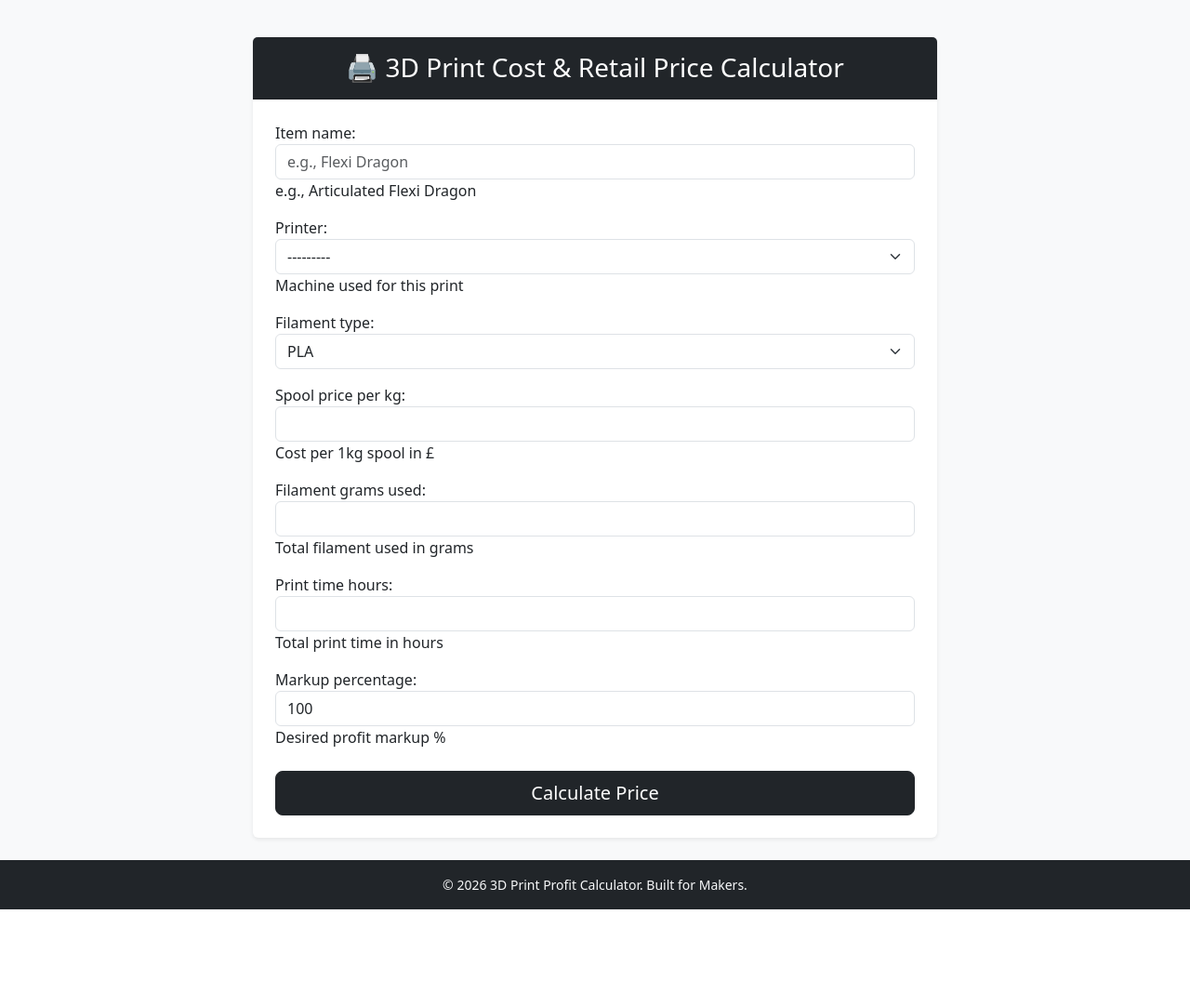
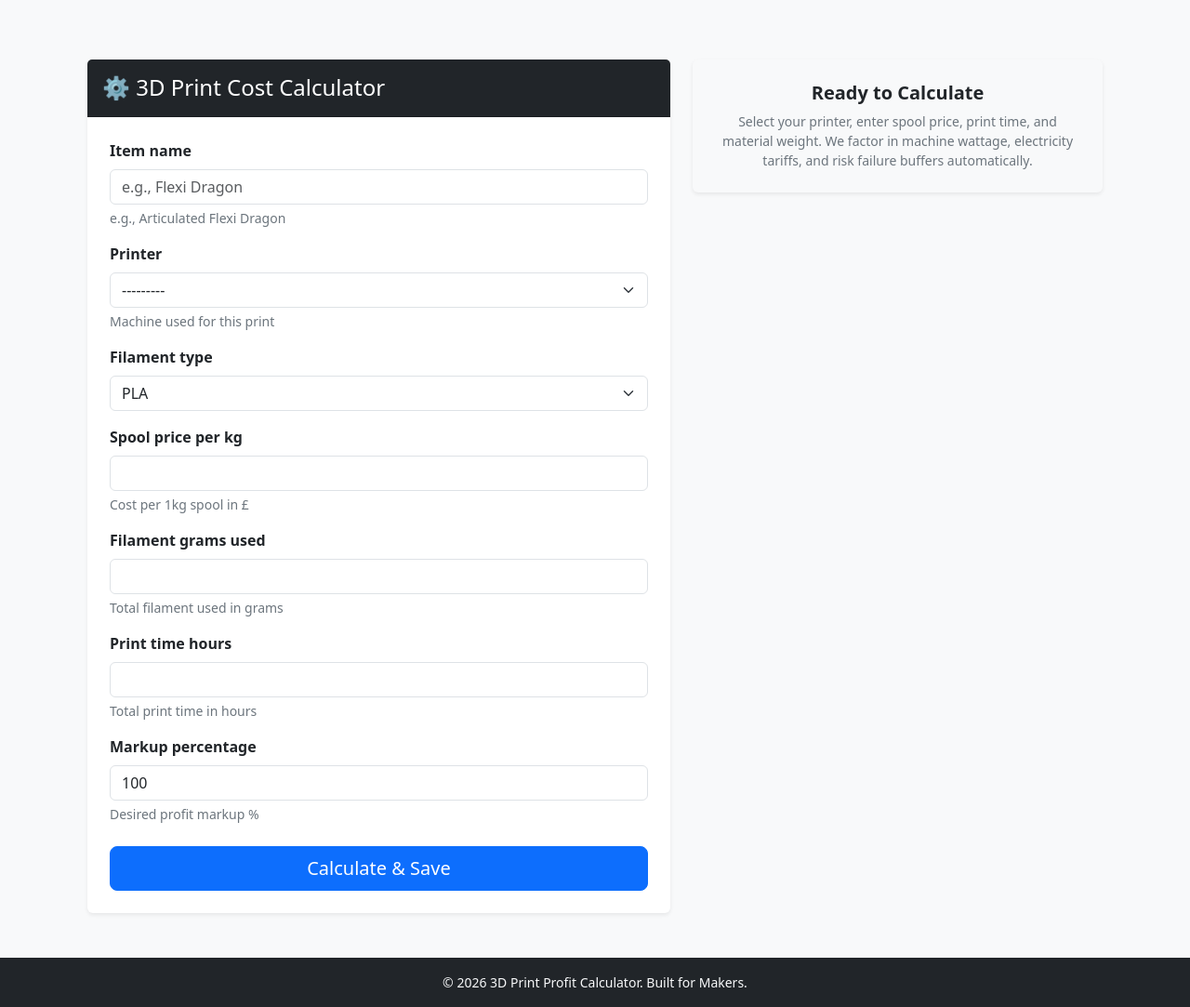
Before and after one commit to paulybruv/3d-print-profit-calculator, a Django app: page / in a window 1280 px wide. Shown: the part 56-1139 px from the top of the page at 93% size. Before the commit the page ends 1034 px from the top, so only its background shows below. Run offline with Django 5.2, Linux system fonts and the light colour scheme; data that the repository does not hold is empty.

Commit message:
refactor: replace django-allauth with native django auth and update templates

```diff
--- a/config/urls.py
+++ b/config/urls.py
@@ -1,8 +1,14 @@
+"""
+URL configuration for the main config project.
+
+Routes traffic to the Django admin site and includes URL patterns
+from the print_calc application.
+"""
+
 from django.contrib import admin
-from django.urls import path, include
+from django.urls import include, path
 
 urlpatterns = [
-    path('admin/', admin.site.urls),
-    path('accounts/', include('allauth.urls')),
-    path('', include('print_calc.urls')),
+    path("admin/", admin.site.urls),
+    path("", include("print_calc.urls")),
 ]
--- a/print_calc/templates/print_calc/base.html
+++ b/print_calc/templates/print_calc/base.html
@@ -62,14 +62,17 @@
                                 <span class="navbar-text text-light">Signed in as <strong>{{ user.username }}</strong></span>
                             </li>
                             <li class="nav-item">
-                                <a class="btn btn-outline-light btn-sm" href="{% url 'account_logout' %}">Log Out</a>
+                                <form method="post" action="{% url 'logout' %}" class="d-inline">
+                                    {% csrf_token %}
+                                    <button type="submit" class="btn btn-outline-light btn-sm">Log Out</button>
+                                </form>
                             </li>
                         {% else %}
                             <li class="nav-item me-2">
-                                <a class="nav-link" href="{% url 'account_login' %}">Log In</a>
+                                <a class="nav-link" href="{% url 'login' %}">Log In</a>
                             </li>
                             <li class="nav-item">
-                                <a class="btn btn-primary btn-sm" href="{% url 'account_signup' %}">Sign Up</a>
+                                <a class="btn btn-primary btn-sm" href="{% url 'signup' %}">Sign Up</a>
                             </li>
                         {% endif %}
                     </ul>
--- a/print_calc/templates/print_calc/calculator.html
+++ b/print_calc/templates/print_calc/calculator.html
@@ -1,55 +1,95 @@
 {% extends 'print_calc/base.html' %}
 
+{% block title %}Calculator - 3D Print Profit Calculator{% endblock %}
+
 {% block content %}
-<div class="row justify-content-center">
-    <div class="col-md-8">
+<section class="container my-4" aria-labelledby="calc-page-title">
+    <div class="row g-4">
+        <!-- Form Column -->
+        <div class="col-12 col-lg-7">
+            <article class="card shadow-sm border-0">
+                <header class="card-header bg-dark text-white py-3">
+                    <h1 id="calc-page-title" class="h4 mb-0 text-white">⚙️ 3D Print Cost Calculator</h1>
+                </header>
+                <div class="card-body p-4">
+                    <form method="post" novalidate>
+                        {% csrf_token %}
 
-        <!-- Result Card for Guest Users -->
+                        {% if form.non_field_errors %}
+                            <div class="alert alert-danger" role="alert">
+                                {% for error in form.non_field_errors %}
+                                    <p class="mb-0">{{ error }}</p>
+                                {% endfor %}
+                            </div>
+                        {% endif %}
+
+                        {% for field in form %}
+                            <div class="mb-3">
+                                <label for="{{ field.id_for_label }}" class="form-label fw-bold">
+                                    {{ field.label }}
+                                </label>
+                                {{ field }}
+                                {% if field.help_text %}
+                                    <div class="form-text text-secondary small">{{ field.help_text }}</div>
+                                {% endif %}
+                                {% for error in field.errors %}
+                                    <div class="text-danger small mt-1 fw-bold" role="alert">{{ error }}</div>
+                                {% endfor %}
+                            </div>
+                        {% endfor %}
+
+                        <div class="d-grid mt-4">
+                            <button type="submit" class="btn btn-primary btn-lg">Calculate & Save</button>
+                        </div>
+                    </form>
+                </div>
+            </article>
+        </div>
+
+        <!-- Result / Information Column -->
+        <aside class="col-12 col-lg-5" aria-label="Calculation Results">
             {% if calculated_result %}
-            <div class="card shadow-sm border-success mb-4">
-                <div class="card-header bg-success text-white">
-                    <h4 class="mb-0">📊 Calculation Results for {{ calculated_result.item_name }}</h4>
-                </div>
-                <div class="card-body bg-white">
+                <article class="card shadow-sm border-0 border-top border-4 border-success">
+                    <header class="card-header bg-light py-3">
+                        <h2 class="h5 mb-0 fw-bold">📊 Estimate for {{ calculated_result.item_name }}</h2>
+                    </header>
+                    <div class="card-body">
                         <ul class="list-group list-group-flush mb-3">
-                        <li class="list-group-item d-flex justify-content-between">
-                            <span>Estimated Total Cost:</span>
+                            <li class="list-group-item d-flex justify-content-between align-items-center py-2">
+                                <span>Total Production Cost:</span>
                                 <strong>£{{ calculated_result.total_cost }}</strong>
                             </li>
-                        <li class="list-group-item d-flex justify-content-between">
+                            <li class="list-group-item d-flex justify-content-between align-items-center py-2">
                                 <span>Recommended Retail Price:</span>
                                 <strong class="text-success fs-5">£{{ calculated_result.retail_price }}</strong>
                             </li>
-                        <li class="list-group-item d-flex justify-content-between">
+                            <li class="list-group-item d-flex justify-content-between align-items-center py-2">
                                 <span>Estimated Profit per Item:</span>
-                            <strong class="text-primary">£{{ calculated_result.profit }}</strong>
+                                <strong class="text-primary fs-5">£{{ calculated_result.profit }}</strong>
                             </li>
                         </ul>
+
                         {% if not user.is_authenticated %}
-                        <div class="alert alert-warning mb-0 text-center">
-                            Want to save this and build your catalogue? <a href="{% url 'account_login' %}" class="alert-link">Log In</a> or <a href="{% url 'account_signup' %}" class="alert-link">Sign Up</a>!
+                            <div class="alert alert-warning mb-0 text-center" role="status">
+                                <p class="mb-0 small">
+                                    Want to save this and build your catalogue?
+                                    <a href="{% url 'login' %}" class="alert-link fw-bold">Log In</a> or
+                                    <a href="{% url 'signup' %}" class="alert-link fw-bold">Sign Up</a>!
+                                </p>
                             </div>
                         {% endif %}
                     </div>
+                </article>
+            {% else %}
+                <div class="card shadow-sm border-0 bg-light p-4 text-center">
+                    <h2 class="h5 fw-bold mb-2">Ready to Calculate</h2>
+                    <p class="text-secondary small mb-0">
+                        Select your printer, enter spool price, print time, and material weight.
+                        We factor in machine wattage, electricity tariffs, and risk failure buffers automatically.
+                    </p>
                 </div>
             {% endif %}
-
-        <!-- Calculator Form Card -->
-        <div class="card shadow-sm border-0">
-            <div class="card-header bg-dark text-white text-center py-3">
-                <h3 class="mb-0">🖨️ 3D Print Cost & Retail Price Calculator</h3>
+        </aside>
     </div>
-            <div class="card-body p-4">
-                <form method="post">
-                    {% csrf_token %}
-                    {{ form.as_p }}
-                    <div class="d-grid gap-2 mt-4">
-                        <button type="submit" class="btn btn-dark btn-lg">Calculate Price</button>
-                    </div>
-                </form>
-            </div>
-        </div>
-
-    </div>
-</div>
+</section>
 {% endblock %}
--- a/print_calc/urls.py
+++ b/print_calc/urls.py
@@ -1,14 +1,33 @@
 """
 URL routing patterns for the print_calc application.
 
-Maps root routes for calculator, catalogue, and edit views.
+Includes routes for the calculator, user catalogue, editing prints,
+and standard Django authentication (login, logout, signup).
 """
 
+from django.contrib.auth import views as auth_views
 from django.urls import path
 from . import views
 
 urlpatterns = [
+    # Main calculator and dashboard
     path("", views.calculator_view, name="calculator"),
     path("catalogue/", views.catalogue_view, name="catalogue"),
     path("edit/<int:pk>/", views.edit_print_view, name="edit_print"),
+    # Standard Built-in Authentication
+    path(
+        "login/",
+        auth_views.LoginView.as_view(
+            template_name="print_calc/login.html",
+        ),
+        name="login",
+    ),
+    path(
+        "logout/",
+        auth_views.LogoutView.as_view(
+            template_name="print_calc/logout.html",
+        ),
+        name="logout",
+    ),
+    path("signup/", views.signup_view, name="signup"),
 ]
--- a/print_calc/views.py
+++ b/print_calc/views.py
@@ -1,12 +1,14 @@
 """
 Views for the 3D Print Calculator application.
 
-Includes the public calculation estimator, personal saved print catalogue,
-and CRUD functionality to edit previously saved print records.
+Handles calculations, saved catalogue items, editing prints,
+and user registration using standard Django auth forms.
 """
 
 from django.contrib import messages
+from django.contrib.auth import login
 from django.contrib.auth.decorators import login_required
+from django.contrib.auth.forms import UserCreationForm
 from django.shortcuts import get_object_or_404, redirect, render
 from .forms import SavedPrintForm
 from .models import SavedPrint
@@ -14,10 +16,10 @@ from .models import SavedPrint
 
 def calculator_view(request):
     """
-    Handles public 3D print calculations and user catalogue saving.
+    Public calculator view.
 
-    If authenticated, saving commits directly to the user's catalogue.
-    If anonymous, calculation runs in memory and displays estimate cards.
+    Saves directly to user account if logged in, or displays
+    a live in-memory estimate if anonymous.
     """
     calculated_result = None
 
@@ -51,10 +53,11 @@ def calculator_view(request):
                     * float(print_item.electricity_rate_kwh)
                 )
 
-                failure_multiplier = 1.15 if print_item.filament_type in [
-                    "ABS",
-                    "TPU",
-                ] else 1.05
+                failure_multiplier = (
+                    1.15
+                    if print_item.filament_type in ["ABS", "TPU"]
+                    else 1.05
+                )
                 total_cost = round(
                     (filament_cost + electricity_cost) * failure_multiplier, 2
                 )
@@ -87,7 +90,7 @@ def calculator_view(request):
 
 @login_required
 def catalogue_view(request):
-    """Displays the user's saved 3D prints catalogue and summary stats."""
+    """Displays the authenticated user's saved print items."""
     saved_prints = SavedPrint.objects.filter(user=request.user).order_by(
         "-created_on"
     )
@@ -110,12 +113,7 @@ def catalogue_view(request):
 
 @login_required
 def edit_print_view(request, pk):
-    """
-    Fetches an existing saved print and allows updating.
-
-    Saves automatically recalculate total cost, retail price, and profit
-    via the model's custom save method.
-    """
+    """Fetches and updates an existing print calculation."""
     saved_print = get_object_or_404(SavedPrint, pk=pk, user=request.user)
 
     if request.method == "POST":
@@ -135,3 +133,24 @@ def edit_print_view(request, pk):
         "saved_print": saved_print,
     }
     return render(request, "print_calc/edit_print.html", context)
+
+
+def signup_view(request):
+    """Handles standard user registration."""
+    if request.user.is_authenticated:
+        return redirect("calculator")
+
+    if request.method == "POST":
+        form = UserCreationForm(request.POST)
+        if form.is_valid():
+            user = form.save()
+            login(request, user)
+            messages.success(
+                request,
+                f"Account created successfully. Welcome, {user.username}!",
+            )
+            return redirect("calculator")
+    else:
+        form = UserCreationForm()
+
+    return render(request, "print_calc/signup.html", {"form": form})
--- a/static/css/style.css
+++ b/static/css/style.css
@@ -8,3 +8,26 @@
 .card:hover {
     transform: translateY(-2px);
 }
+
+/* Allauth Form Input Styling */
+.card-body form input[type="text"],
+.card-body form input[type="email"],
+.card-body form input[type="password"] {
+    display: block;
+    width: 100%;
+    padding: 0.375rem 0.75rem;
+    font-size: 1rem;
+    font-weight: 400;
+    line-height: 1.5;
+    color: #212529;
+    background-color: #fff;
+    background-clip: padding-box;
+    border: 1px solid #dee2e6;
+    border-radius: 0.375rem;
+}
+
+.card-body form input:focus {
+    border-color: #86b7fe;
+    outline: 0;
+    box-shadow: 0 0 0 0.25rem rgba(13, 110, 253, 0.25);
+}
```
Also changed, not shown: config/settings.py (+46 -60 lines), print_calc/templates/print_calc/login.html (added, +51 -0 lines), print_calc/templates/print_calc/logout.html (added, +25 -0 lines), print_calc/templates/print_calc/signup.html (added, +54 -0 lines). Lines whose indentation alone changed are shown as unchanged.
